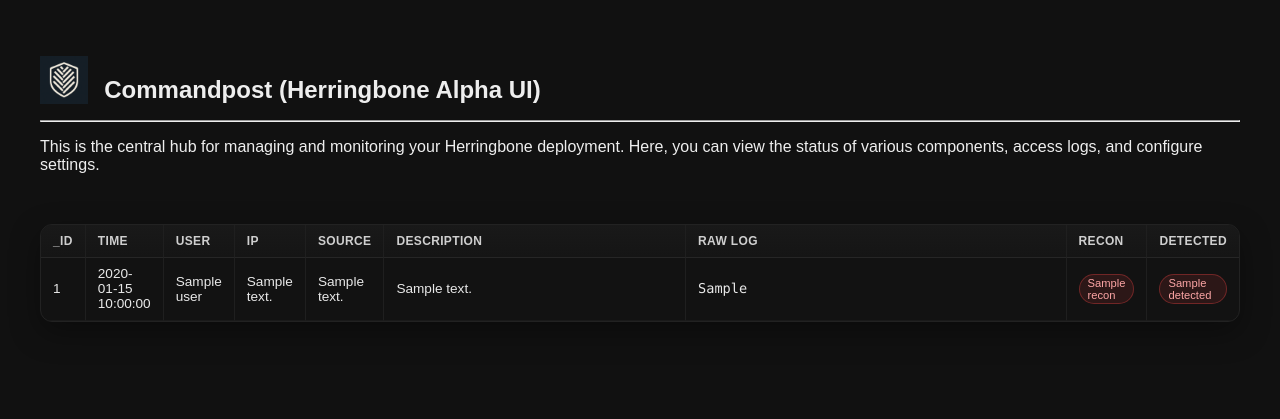
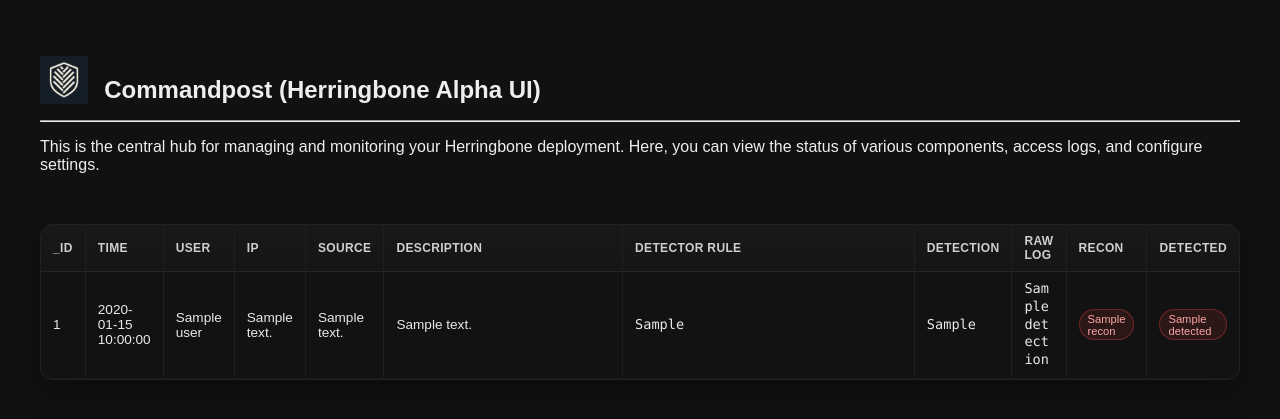
Before and after one commit to herringbonedev/Herringbone-frontend, a FastAPI app: template commandpost/templates/index.html in a window 1280 px wide. Shown: the top 419 px of the page. Run offline with FastAPI, Linux system fonts and the light colour scheme; the template is opened without the code that fills it: most values are stand-ins (such as "Sample title", 1, 10 or a date in 2020); style sheets or scripts are compiled from the project's sources.

Commit message:
Add col for detections

```diff
--- a/commandpost/static/styles/commandpost.scss
+++ b/commandpost/static/styles/commandpost.scss
@@ -29,6 +29,7 @@ h1 { font-size: 1.5rem; margin-bottom: 1rem; }
   col.col-ip     { width: 16ch; }
   col.col-source { width: 16ch; }
   col.col-desc   { width: 30%; }
+  col.detector-rule { width: 16ch; }
   col.col-raw    { width: 40%; }
   col.col-flag   { width: 12ch; }
 
--- a/commandpost/templates/index.html
+++ b/commandpost/templates/index.html
@@ -26,6 +26,7 @@
         <col class="col-source">
         <col class="col-desc">
         <col class="col-raw">
+        <col class="detector-rule">
         <col class="col-flag"> <!-- recon -->
         <col class="col-flag"> <!-- detected -->
         </colgroup>
@@ -38,6 +39,8 @@
             <th>ip</th>
             <th>source</th>
             <th>description</th>
+            <th>detector rule</th>
+            <th>detection</th>
             <th>raw log</th>
             <th>recon</th>
             <th>detected</th>
@@ -55,6 +58,8 @@
             <td>{{ r.get('source_address','') }}</td>
             <td class="truncate" title="{{ rd.get('description','') }}">{{ rd.get('description','') }}</td>
             <td class="code">{{ r.get('raw_log','') }}</td>
+            <td class="code">{{ r.get('detector_rule','') }}</td>
+            <td class="code">{{ r.get('detection','') }}</td>
             <td><span class="chip {{ 'chip-true' if r.get('recon') else 'chip-false' }}">{{ r.get('recon') }}</span></td>
             <td><span class="chip {{ 'chip-true' if r.get('detected') else 'chip-false' }}">{{ r.get('detected') }}</span></td>
         </tr>
```
